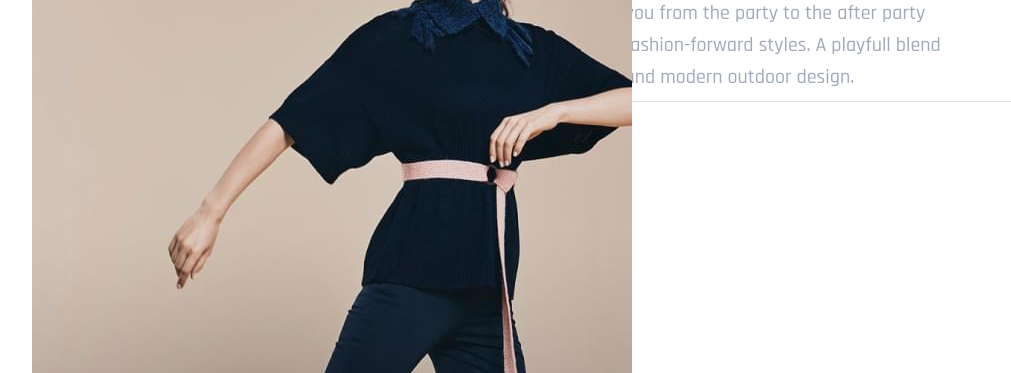
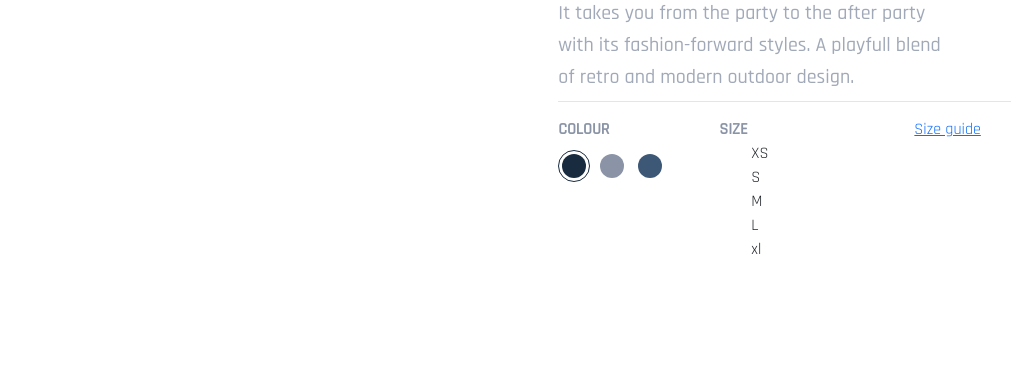
Before and after one commit to Zakharov1984/TEST__FIRST-PROJECT__GUSSI, a website: page src/index.html in a window 1280 px wide. Shown: the part 179-552 px from the top of the page, without its empty margins (56-1067 px from the left). Drawn offline with Linux system fonts and the light colour scheme; files whose address does not match are found by name.

Commit message:
added_block_color

```diff
--- a/src/index.html
+++ b/src/index.html
@@ -11,7 +11,7 @@
     <div class="container">
         <div class="general-wrapper">
             <aside class="slider">
-                <div class="slider__wrapper">
+                <!-- <div class="slider__wrapper">
                     <div class="slider__item slider__item_active" id="1">
                         <img src="img/desktop/slider/Lady1.jpg" alt="Lady" class="slider__item-img">
                         <div class="slider__item-info">
@@ -45,11 +45,11 @@
                         <div class="slider__divider"></div>
                         <div class="slider__total">0<span></span></div>
                     </div>
-                </div>
+                </div> -->
             </aside>
             <main class="content">
-                <section class="content__wrapper">
-                      <div class="collection">
+                <div class="content__wrapper">
+                      <section class="collection">
                           <h2 class="collection__title title">New collection</h2>
                           <h1 class="collection__subtitle">Gussi light coat</h1>
                           <p class="collection__description description">
@@ -57,11 +57,49 @@
                             with its fashion-forward styles. A playfull blend
                             of retro and modern outdoor design.
                         </p>
-                      </div>
-                </section>
+                      </section>
+                      <section class="customize">
+                        <div class="customize__color">
+                            <h2 class="customize__color-title title">COLOUR</h2>
+                            <div class="customize__color-wrapper">
+                                <div class="customize__color-item customize__color-item_active">
+                                    <div class="customize__color-subitem customize__color-subitem_color-vio" data-color="vio"></div>
+                                </div>
+                                <div class="customize__color-item">
+                                    <div class="customize__color-subitem customize__color-subitem_color-gray" data-color="gray"></div>
+                                </div>
+                                <div class="customize__color-item">
+                                    <div class="customize__color-subitem customize__color-subitem_color-lightBlue" data-color="lightBlue"></div>
+                                </div>
+                            </div>
+                        </div>
+                        <div class="customize__size">
+                            <h2 class="customize__size-title title">Size</h2>
+                            <ul class="customize__size-list">
+                                <li class="customize__size-item">
+                                    <div class="customize__size-subitem">XS</div>
+                                </li>
+                                <li class="customize__size-item">
+                                    <div class="customize__size-subitem">S</div>
+                                </li>
+                                <li class="customize__size-item">
+                                    <div class="customize__size-subitem">M</div>
+                                </li>
+                                <li class="customize__size-item">
+                                    <div class="customize__size-subitem">L</div>
+                                </li>
+                                <li class="customize__size-item">
+                                    <div class="customize__size-subitem">xl</div>
+                                </li>
+                            </ul>
+                        </div>
+                        <a href="#" class="customize__size-guide">Size guide</a>
+                    </section>
+                </div>
             </main>
         </div>
     </div>
     <script src="js/slider.js"></script>
+    <script src="js/customize.js"></script>
 </body>
 </html>
--- /dev/null
+++ b/src/js/customize.js
@@ -0,0 +1,16 @@
+let colorElements = document.querySelectorAll('.customize__color-item');
+
+function customizeColor() {
+    colorElements.forEach(element => {
+        element.addEventListener('click', event => {
+            if (!event.currentTarget.classList.contains('customize__color-item_active')) {
+                colorElements.forEach(element => {
+                    element.classList.remove('customize__color-item_active');
+                })
+                event.currentTarget.classList.add('customize__color-item_active');
+            }
+        })
+    })
+}
+
+customizeColor();
--- a/src/scss/blocks/_collection.scss
+++ b/src/scss/blocks/_collection.scss
@@ -1,5 +1,5 @@
 .collection {
-    padding-bottom: 8px;
+    padding: 56px 0 8px;
     border-bottom: 1px solid $COLOR_LIGHTGRAY;
     &__subtitle {
         margin-top: 24px;
--- a/src/scss/blocks/_content.scss
+++ b/src/scss/blocks/_content.scss
@@ -1,6 +1,5 @@
 .content {
     width: 760px;
-    padding-top: 56px;
     &__wrapper {
         max-width: 616px;
         margin: 0 auto;
--- /dev/null
+++ b/src/scss/blocks/_customize.scss
@@ -0,0 +1,43 @@
+.customize {
+    padding: 16px 0;
+    display: grid;
+    grid-template: minmax(64px, auto) minmax(76px, auto) / 161px 195px 92px;
+    &__color-wrapper {
+        display: flex;
+        margin-top: 8px;
+    }
+    &__color-item {
+        width: 32px;
+        height: 32px;
+        border: 1px solid #fff;
+        border-radius: 100%;
+        padding: 3px;
+        &:not(:first-child) {
+            margin-left: 6px;
+        }
+        &:hover {
+            border: 1px solid $COLOR_GRAY;
+        }
+        &_active {
+            border: 1px solid $COLOR_VIO;
+            &:hover {
+                border: 1px solid $COLOR_VIO;
+            }
+        }
+    }
+    &__color-subitem {
+        width: 100%;
+        height: 100%;
+        border-radius: 100%;
+        &_color-vio {
+            background-color: $COLOR_VIO;
+        }
+        &_color-gray {
+            background-color: $COLOR_GRAY;
+        }
+        &_color-lightBlue {
+            background-color: $COLOR_LIGHTBLUE;
+        }
+    }
+
+}
--- a/src/scss/style.scss
+++ b/src/scss/style.scss
@@ -33,4 +33,5 @@ h1,h2,p {
 @import 'blocks/_btn';
 @import 'blocks/_description';
 @import 'blocks/_collection';
+@import 'blocks/_customize';
 @import '_media';
```
Also changed, not shown: dist/css/style.min.css, dist/index.html, dist/js/customize.js (added), src/css/style.min.css.
